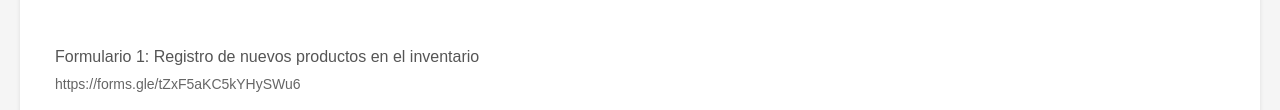
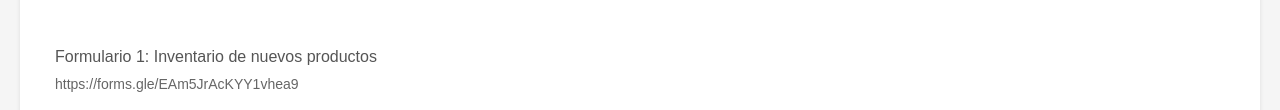
Before and after one commit to valeriaorellana16/abccomputer, a plain HTML site: page index.html in a window 1280 px wide. Shown: the part 829-939 px from the top of the page. Drawn offline with Linux system fonts and the light colour scheme.

Commit message:
Update index.html

```diff
--- a/index.html
+++ b/index.html
@@ -174,8 +174,8 @@
         <h2>Formularios importantes</h2>
 
         <div class="link-item">
-            <p class="link-description">Formulario 1: Registro de nuevos productos en el inventario</p>
-            <span class="link-url">https://forms.gle/tZxF5aKC5kYHySWu6</span>
+            <p class="link-description">Formulario 1: Inventario de nuevos productos</p>
+            <span class="link-url">https://forms.gle/EAm5JrAcKYY1vhea9</span>
             <div class="btn-container">
                 <a href="https://forms.gle/tZxF5aKC5kYHySWu6" target="_blank" class="btn btn-primary">Acceder al formulario</a>
             </div>
```
